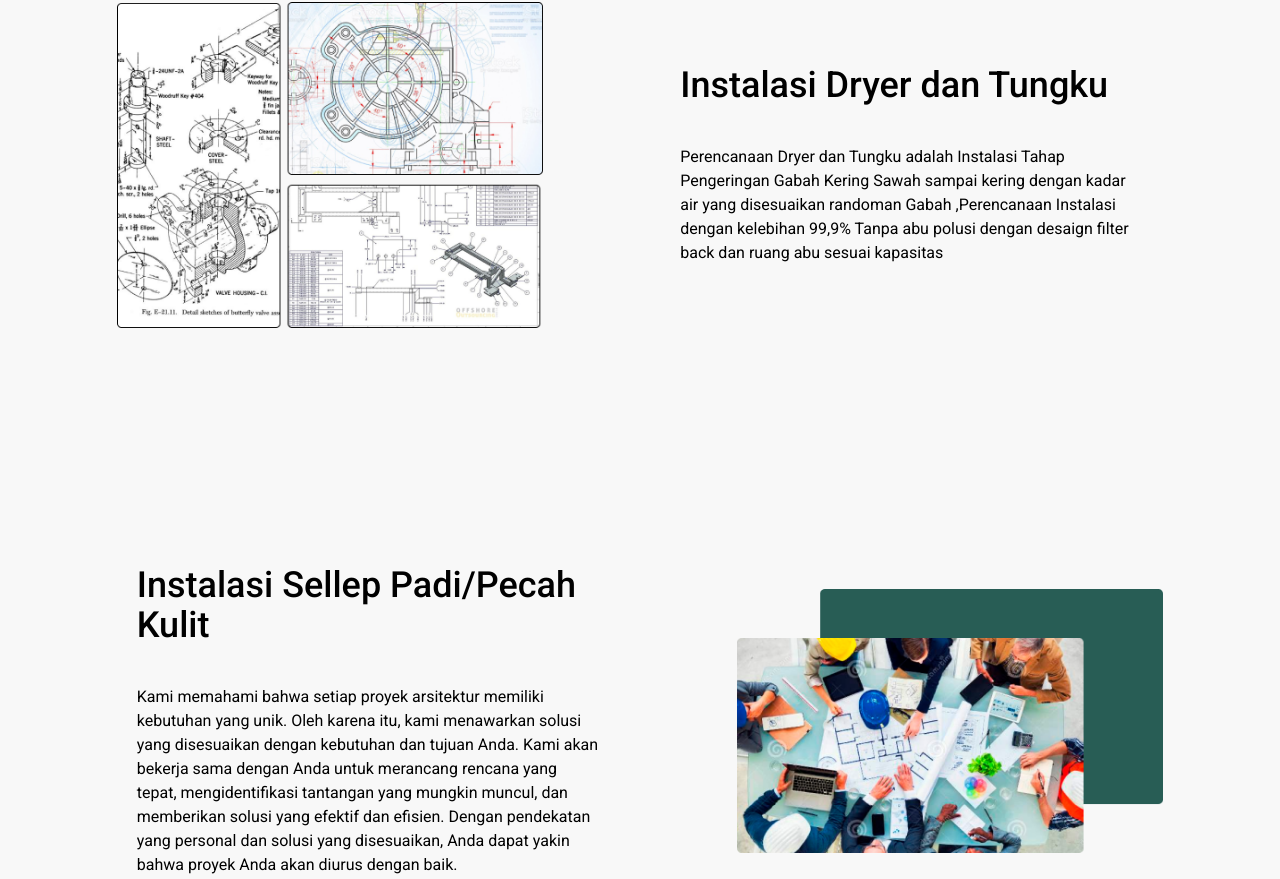
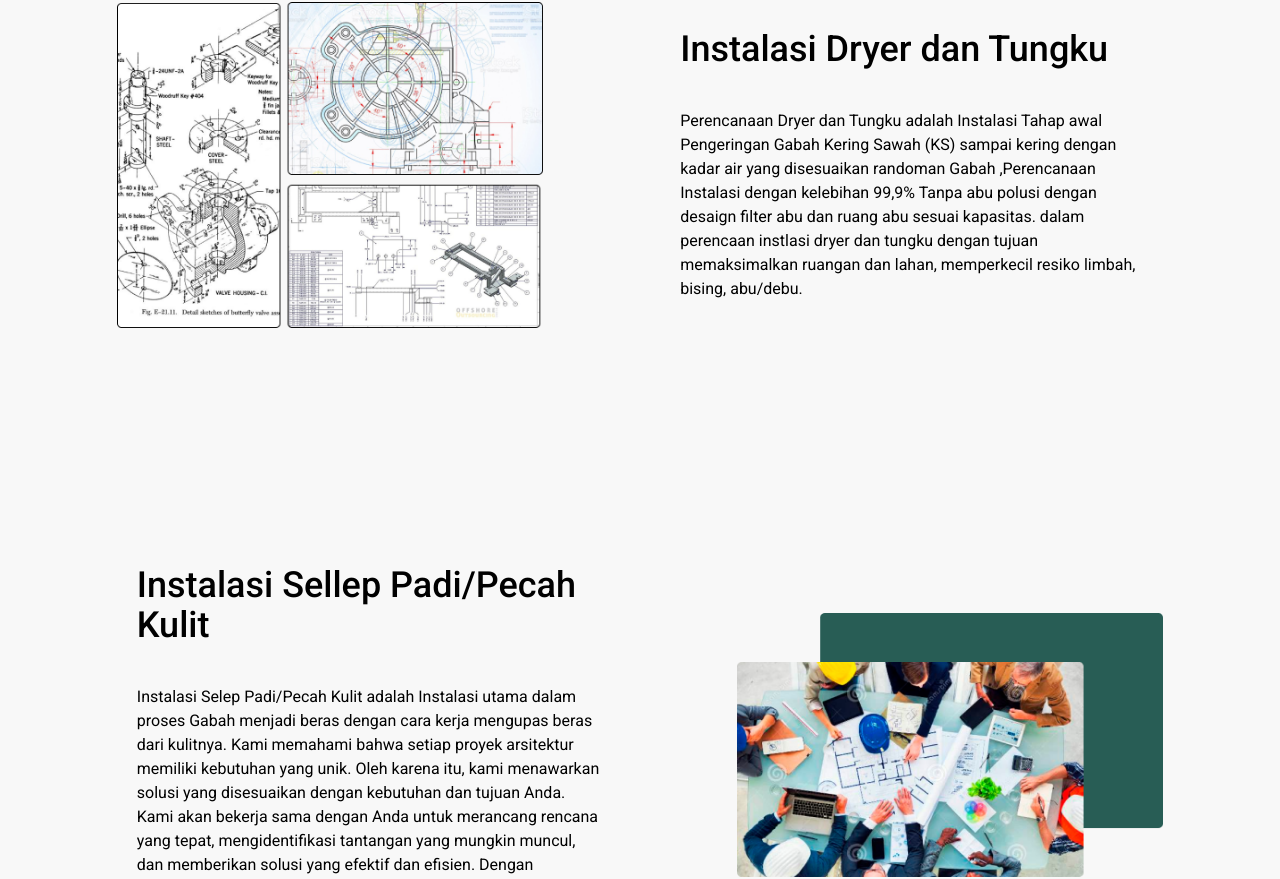
Before and after one commit to Phokade/phokade, a React (Vite) app: page / in a window 1280 px wide. Shown: the part 1520-2399 px from the top of the page. Built offline with nearby package versions, Linux system fonts and the light colour scheme.

Commit message:
Update About.jsx

```diff
--- a/src/layers/About.jsx
+++ b/src/layers/About.jsx
@@ -13,8 +13,10 @@ function About() {
 					<div className="flex flex-col gap-10 px-5 lg:w-[503px]">
 						<h1 className="font-medium text-4xl">Instalasi Dryer dan Tungku</h1>
 						<p>
-							Perencanaan Dryer dan Tungku adalah Instalasi Tahap Pengeringan Gabah Kering Sawah sampai kering dengan kadar air yang disesuaikan randoman Gabah
-							,Perencanaan Instalasi dengan kelebihan 99,9% Tanpa abu polusi dengan desaign filter back dan ruang abu sesuai kapasitas
+							Perencanaan Dryer dan Tungku adalah Instalasi Tahap awal Pengeringan Gabah Kering Sawah (KS) sampai kering dengan kadar air yang disesuaikan randoman Gabah
+							,Perencanaan Instalasi dengan kelebihan 99,9% Tanpa abu polusi dengan desaign filter abu dan ruang abu sesuai kapasitas.
+							dalam perencaan instlasi dryer dan tungku dengan tujuan memaksimalkan ruangan dan lahan, memperkecil resiko limbah, bising, abu/debu.
+
 						</p>
 					</div>
 				</div>
@@ -23,7 +25,7 @@ function About() {
 					<div className="flex flex-col gap-10 px-5 lg:w-[503px]">
 						<h1 className="font-medium text-4xl">Instalasi Sellep Padi/Pecah Kulit</h1>
 						<p>
-							Kami memahami bahwa setiap proyek arsitektur memiliki kebutuhan yang unik. Oleh karena itu, kami menawarkan solusi yang disesuaikan dengan kebutuhan dan tujuan Anda. Kami akan bekerja sama dengan Anda untuk merancang rencana
+							Instalasi Selep Padi/Pecah Kulit adalah Instalasi utama dalam proses Gabah menjadi beras dengan cara kerja mengupas beras dari kulitnya. Kami memahami bahwa setiap proyek arsitektur memiliki kebutuhan yang unik. Oleh karena itu, kami menawarkan solusi yang disesuaikan dengan kebutuhan dan tujuan Anda. Kami akan bekerja sama dengan Anda untuk merancang rencana
 							yang tepat, mengidentifikasi tantangan yang mungkin muncul, dan memberikan solusi yang efektif dan efisien. Dengan pendekatan yang personal dan solusi yang disesuaikan, Anda dapat yakin bahwa proyek Anda akan diurus dengan
 							baik.
 						</p>
```
